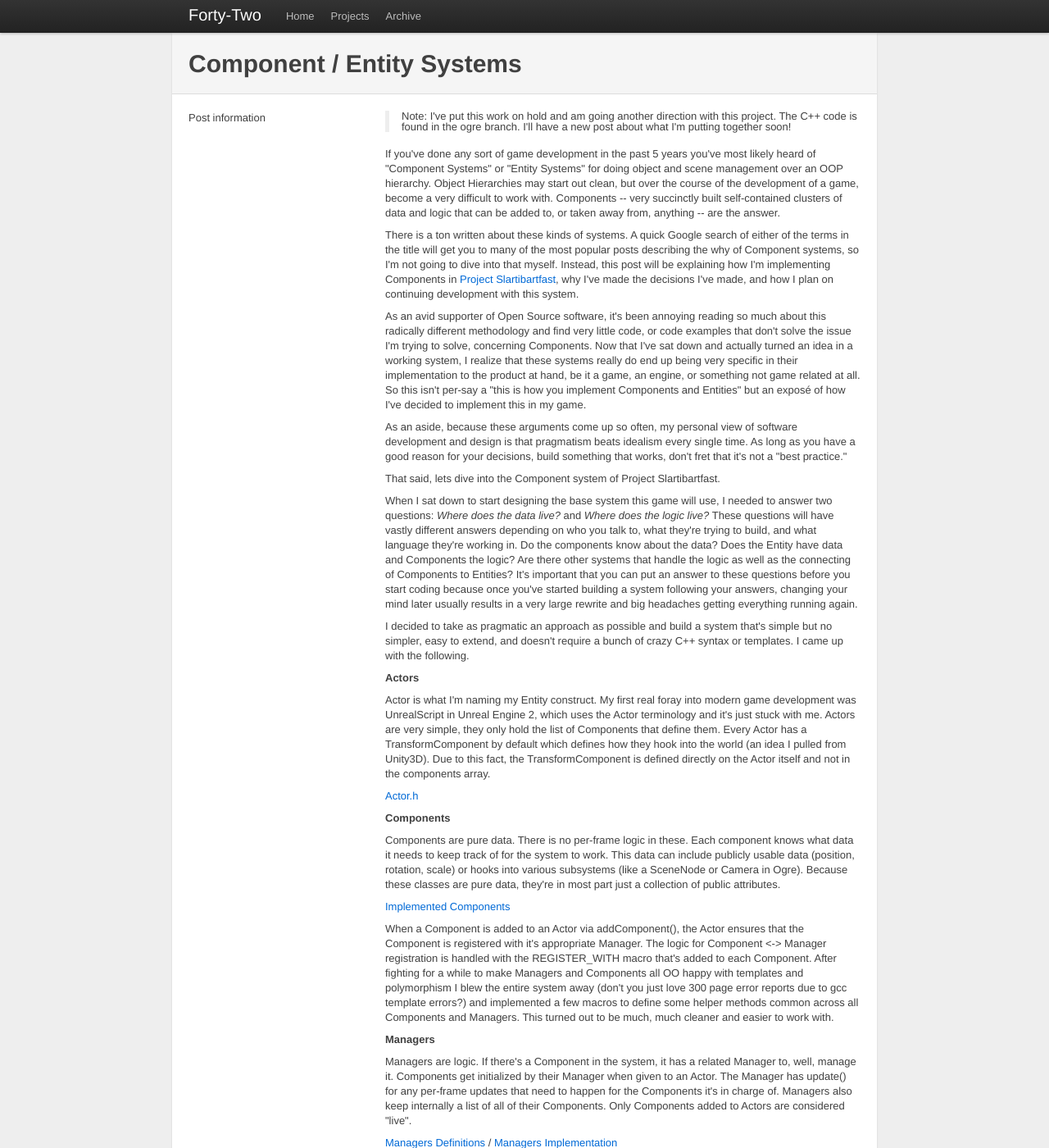
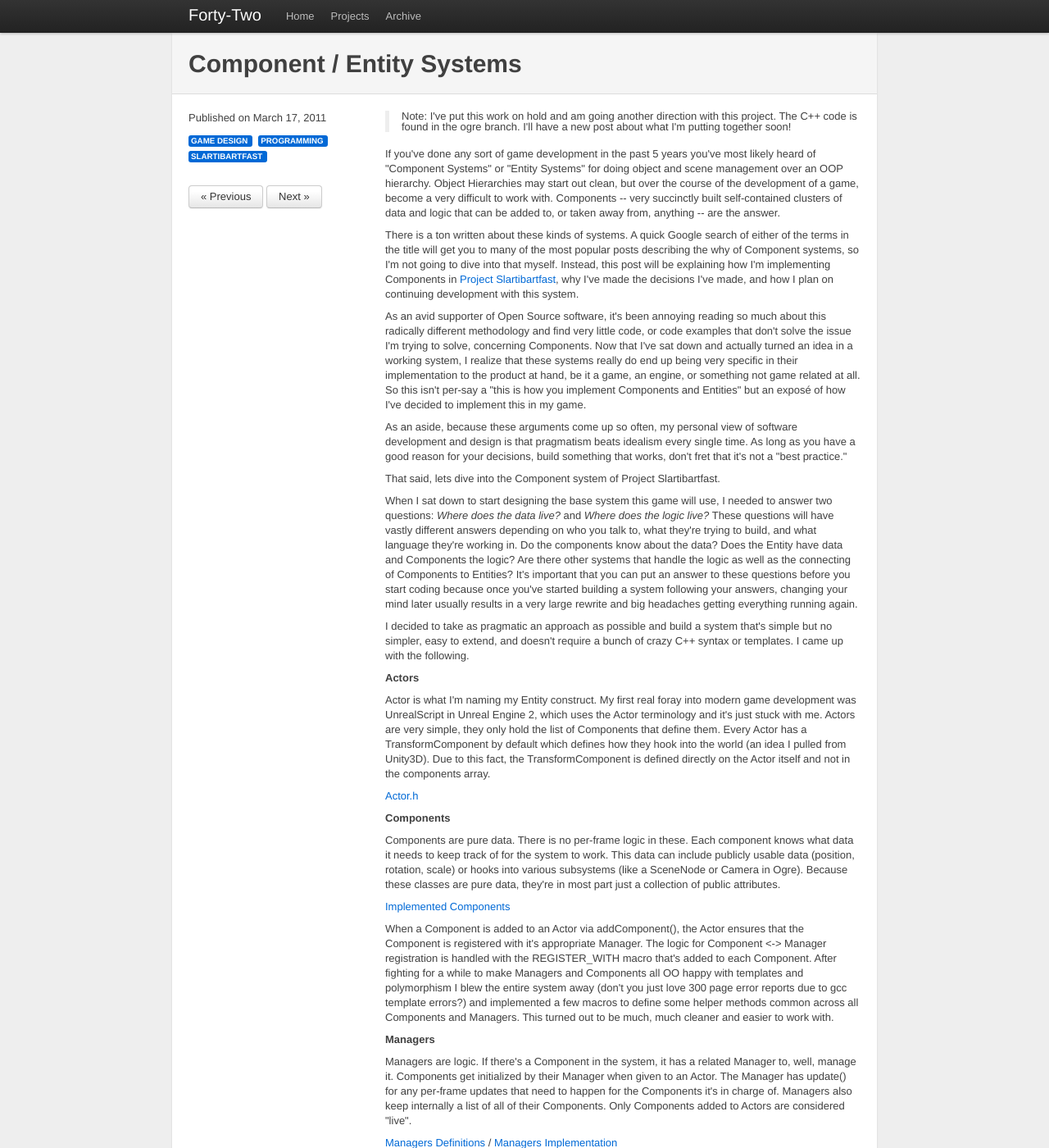
Before and after one commit to jasonroelofs/website, a Jekyll site: the page built from _posts/2011-03-17-component-entity-systems.html, in a window 1280 px wide and 1400 px high. Shown: the whole window at 82% size. Built offline with Jekyll 4.4.1, drawn with Linux system fonts in a browser that asks for light colours.

Commit message:
Add publish information and nav buttons to page layout

```diff
--- a/_layouts/post.html
+++ b/_layouts/post.html
@@ -1,12 +1,29 @@
 ---
 layout: default
 ---
-
 <div class="row span15">
   <div class="span4">
-    <p>
-    Post information
-    </p>
+    <div>
+      <p>Published on {{ page.date | date: "%B %d, %Y" }}</p>
+      <p>
+        {% for tag in page.tags %}
+          <span class="label info">
+            {{ tag }}
+          </span>
+          &nbsp;
+        {% endfor %}
+      </p>
+    </div>
+
+    <div class="buttons">
+      {% if page.previous %}
+      <a class="btn" href="{{ page.previous.url }}">&laquo; Previous</a>
+      {% endif %}
+
+      {% if page.next %}
+      <a class="btn" href="{{ page.next.url }}">Next &raquo;</a>
+      {% endif %}
+    </div>
   </div>
 
   <div class="span10">
--- a/assets/css/site.css
+++ b/assets/css/site.css
@@ -101,3 +101,11 @@ code {
 ul li {
   color: inherit;
 }
+
+.buttons {
+  margin-top: 2em;
+}
+
+.label.info {
+  background-color: #0069D6;
+}
```
